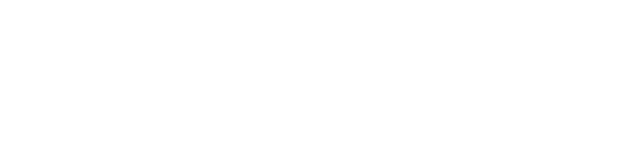
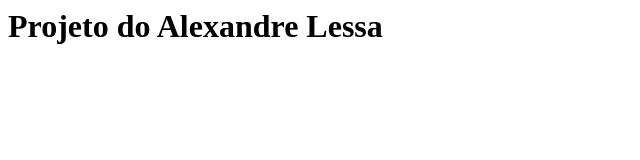
Before and after one commit to alessa1969/meu-site, a plain HTML site: page index.html in a window 1280 px wide. Shown: the whole page, without its empty margins (0-640 px from the left). Drawn offline with Linux system fonts and the light colour scheme.

Commit message:
Tituto da pagina

```diff
--- a/index.html
+++ b/index.html
@@ -1,4 +1,7 @@
 <html>
 	<head>
+		<body>
+			<h1>Projeto do Alexandre Lessa</h1>
+		</body>
 	</head>
 </html>
```
